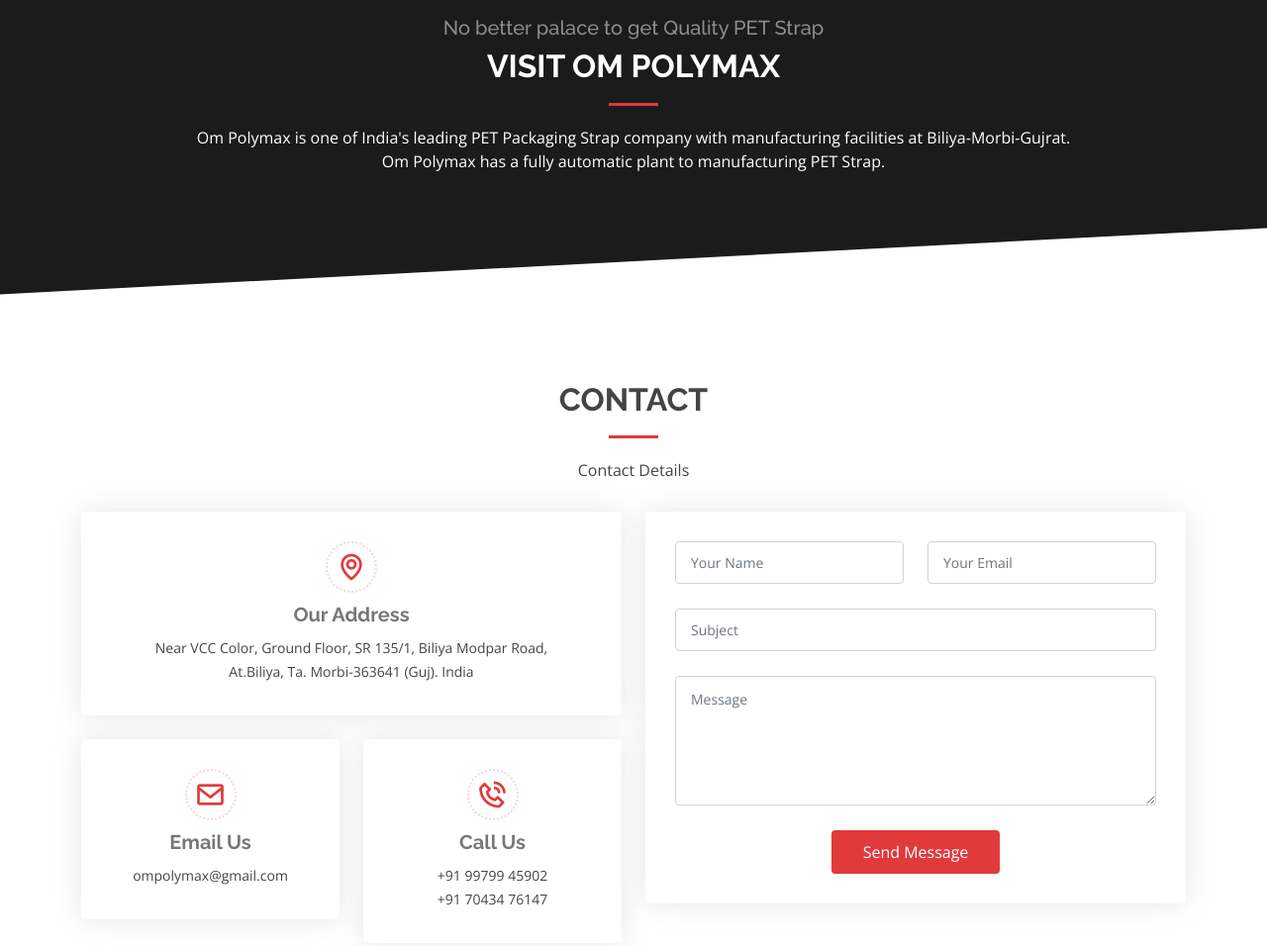
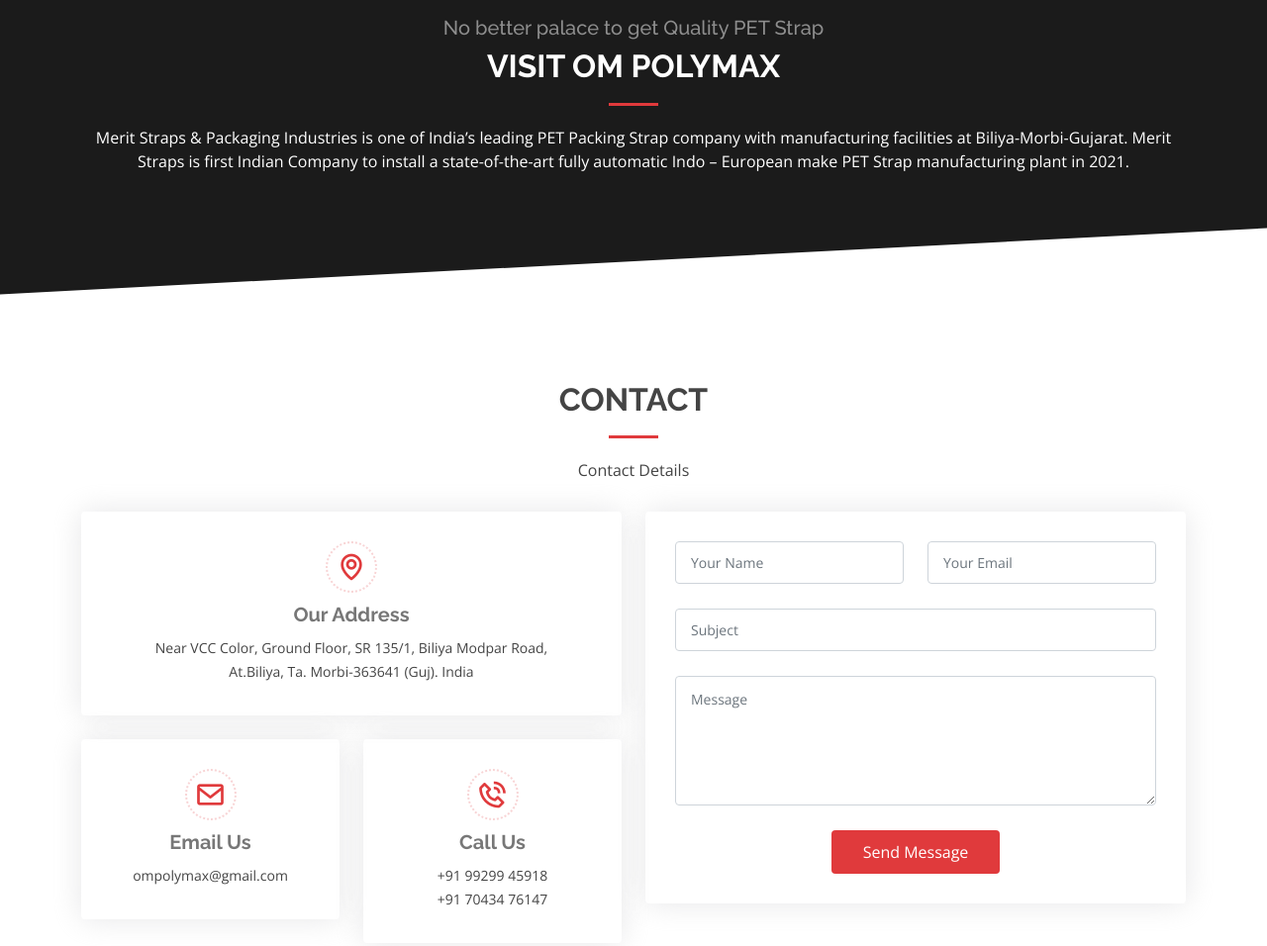
Before and after one commit to patelmayank7/ompolymax2, a plain HTML site: page index.html in a window 1280 px wide. Shown: the part 3420-4376 px from the top of the page at 99% size. Drawn offline with nearby package versions, Linux system fonts and the light colour scheme.

Commit message:
Update index.html

```diff
--- a/index.html
+++ b/index.html
@@ -352,8 +352,7 @@
           <h3 style="opacity: 50%; font-size: 20px; ">No better palace to get Quality PET Strap</h3>
           <h2> VISIT OM POLYMAX</h2>
 
-          <p> Om Polymax is one of India's leading PET Packaging Strap company with manufacturing facilities at Biliya-Morbi-Gujrat.
-            <br>Om Polymax has a fully automatic plant to manufacturing PET Strap. </p>
+          <p> Merit Straps & Packaging Industries is one of India’s leading PET Packing Strap company  with manufacturing facilities at Biliya-Morbi-Gujarat. Merit Straps is first Indian Company to install a state-of-the-art fully automatic Indo – European make PET Strap manufacturing plant in 2021.</p>
 
 
 
@@ -963,7 +962,7 @@
                 <div class="info-box mt-4">
                   <i class="bx bx-phone-call"></i>
                   <h3>Call Us</h3>
-                  <p>+91 99799 45902<br>+91 70434 76147</p>
+                  <p>+91 99299 45918<br>+91 70434 76147</p>
                 </div>
               </div>
             </div>
```
